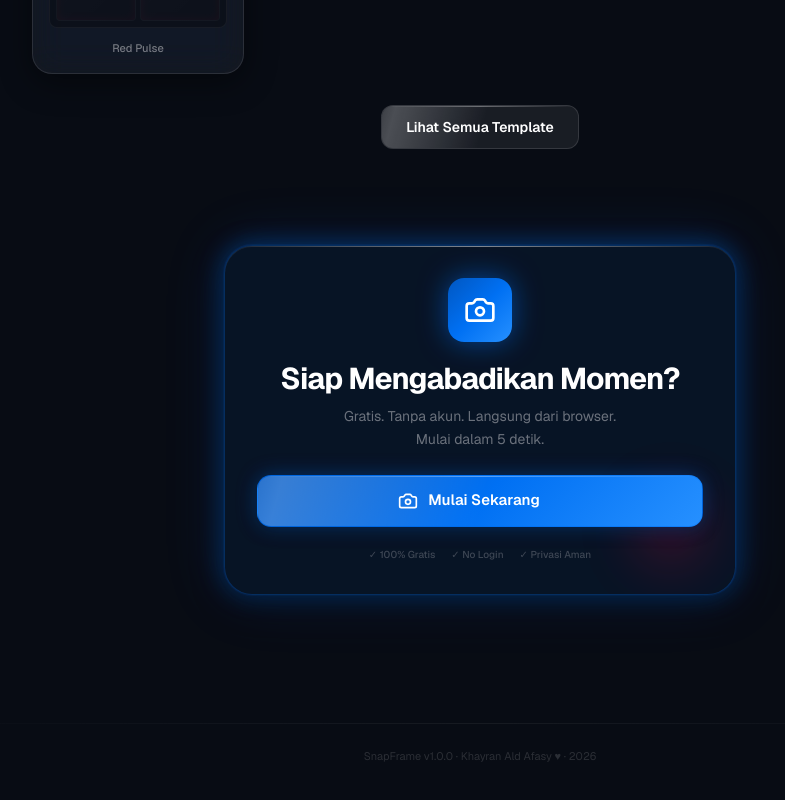
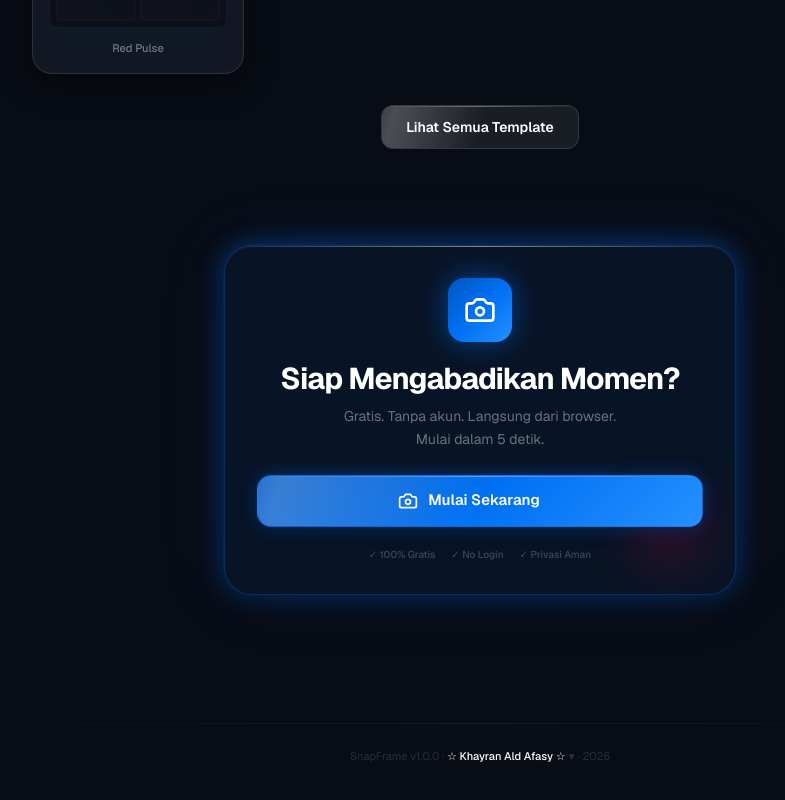
Before and after one commit to khayranxald/snapframe, a Next.js app: page / in a window 1280 px wide. Shown: the part 2473-3273 px from the top of the page, without its empty margins (160-945 px from the left). Built offline with nearby package versions, Linux system fonts and the light colour scheme.

Commit message:
Update footer branding color

```diff
--- a/src/app/page.tsx
+++ b/src/app/page.tsx
@@ -31,7 +31,7 @@ export default function HomePage() {
       <footer className="relative z-10 text-center pb-10 px-5">
         <Divider color="white" className="mb-6 opacity-50" />
         <p className="text-[11px]" style={{ color: "rgba(255,255,255,0.14)" }}>
-          {APP_CONFIG.name} v{APP_CONFIG.version} · Khayran Ald Afasy ♥ · {new Date().getFullYear()}
+          {APP_CONFIG.name} v{APP_CONFIG.version} · <span className="text-white font-medium">☆ Khayran Ald Afasy ☆</span> ♥ · {new Date().getFullYear()}
         </p>
       </footer>
     </div>
```
